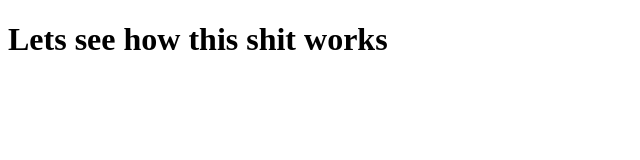
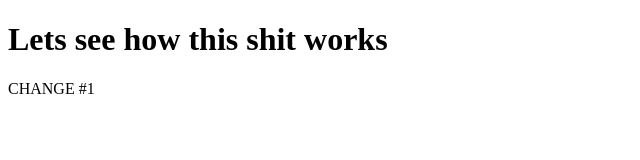
Before and after one commit to plb79/vscode-git, a plain HTML site: page index.html in a window 1280 px wide. Shown: the whole page, without its empty margins (0-640 px from the left). Drawn offline with Linux system fonts and the light colour scheme.

Commit message:
https://github.com/plb79/vscode-git.git

```diff
--- a/index.html
+++ b/index.html
@@ -8,6 +8,7 @@
 </head>
 <body>
 <h1>Lets see how this shit works</h1>
+<p> CHANGE #1</p>
 
 </body>
 </html>
```
Also changed, not shown: 1 other file.
